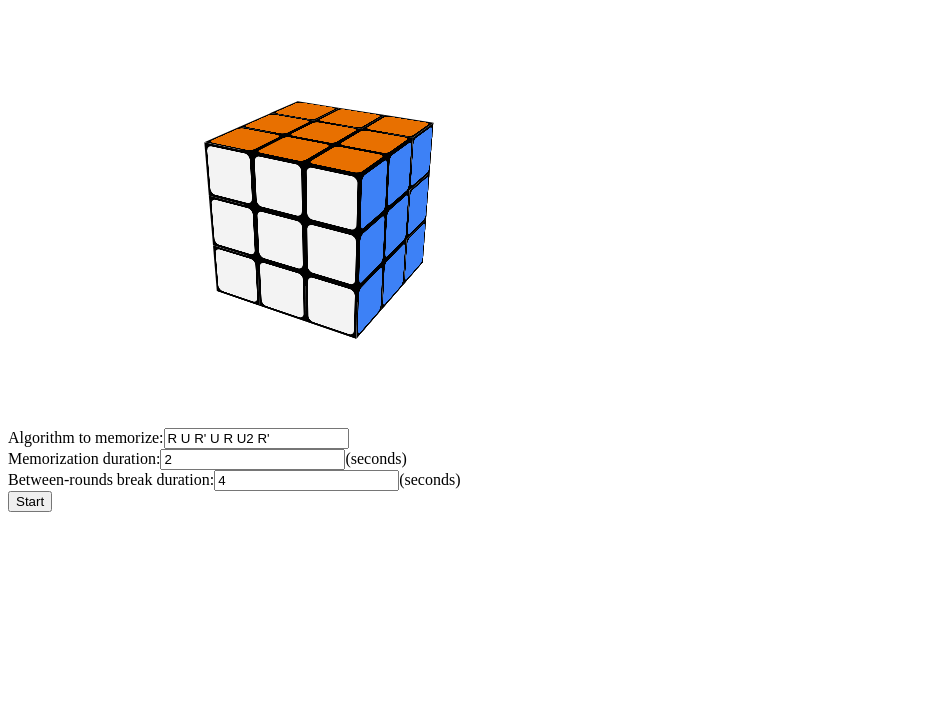
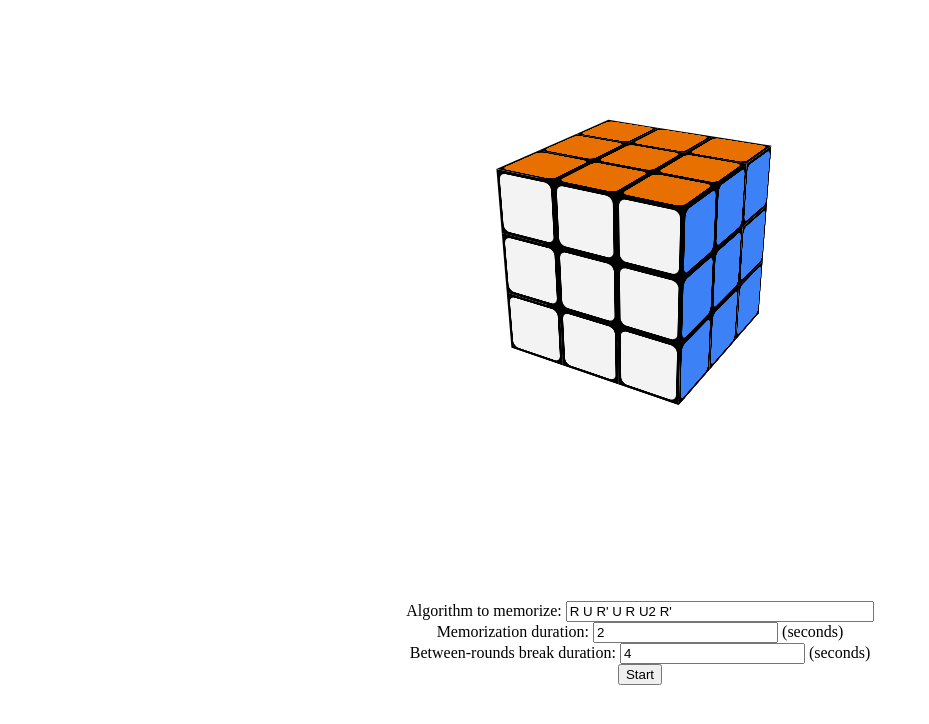
Before and after one commit to mikebolt/ThreeTwist, a website: page examples/MemorizationGame.html in a window 1280 px wide. Shown: the whole page, without its empty margins (0-929 px from the left). Drawn offline with Linux system fonts and the light colour scheme.

Commit message:
Layout changes

```diff
--- a/examples/MemorizationGame.html
+++ b/examples/MemorizationGame.html
@@ -5,30 +5,63 @@
     <title>Algorithm Memorization Game</title>
     <link rel="stylesheet" href="../build/styles/cube.css"/>
     <script src="../build/ThreeTwist.js"></script>
+    <style>
+      .centered {
+        margin-left: auto;
+        margin-right: auto;
+        text-align: center;
+      }
+
+      #cubeContainer {
+        width: 480px;
+        height: 480px;
+      }
+
+      #moveDisplay {
+        font-family: sans-serif;
+        font-weight: bold;
+        height: 1em;
+        width: 600px;
+      }
+
+      #prompt {
+        width: 800px;
+      }
+
+      #setupArea {
+        width: 600px;
+      }
+
+      #algorithmTextbox {
+        width: 300px;
+      }
+    </style>
   </head>
+  <body>
+    <div id="cubeContainer" style="width: 480px; height: 480px;" class="centered">
+    </div>
 
-  <div id="cubeContainer" style="width: 50%; height: 400px;">
-  </div>
+    <h1 id="moveDisplay" class="centered">
+    </h1><br/>
 
-  <h2 id="prompt">
-  </h2>
+    <h2 id="prompt" class="centered">
+    </h2>
 
-  <div id="setupArea">
-    <span>Algorithm to memorize:</span><input id="algorithmTextbox" type="text" value="R U R' U R U2 R'"/><br/>
-    <span>Memorization duration:</span><input id="memorizationDurationTextbox" type="text" value="2"/><span>(seconds)</span><br/>
-    <span>Between-rounds break duration:</span><input id="breakDurationTextbox" type="text" value="4"/><span>(seconds)</span><br/>
-    <input id="startButton" type="button" value="Start"/>
-  </div>
+    <div id="setupArea" class="centered">
+      <span>Algorithm to memorize: </span><input id="algorithmTextbox" type="text" value="R U R' U R U2 R'"/><br/>
+      <span>Memorization duration: </span><input id="memorizationDurationTextbox" type="text" value="2"/><span> (seconds)</span><br/>
+      <span>Between-rounds break duration: </span><input id="breakDurationTextbox" type="text" value="4"/><span> (seconds)</span><br/>
+      <input id="startButton" type="button" value="Start"/>
+    </div>
 
-  <div id="restartArea" style="display: none">
-    <input id="restartButton" type="button" value="Restart"/>
-  </div>
-
-  <body>
+    <div id="restartArea" style="display: none" class="centered">
+      <input id="restartButton" type="button" value="Restart"/>
+    </div>
     <script>
       var cube;
 
       var cubeContainer = document.getElementById('cubeContainer');
+      var moveDisplay = document.getElementById('moveDisplay');
       var prompt = document.getElementById('prompt');
       var setupArea = document.getElementById('setupArea');
       var algorithmTextbox = document.getElementById('algorithmTextbox');
@@ -207,11 +240,12 @@
       }
 
       function showMove(move) {
-        setPrompt(twistToString(move));
+        moveDisplay.innerHTML = twistToString(move);
         cube.immediateTwist(move);
       }
 
       function startTestPhase(algorithm, inverse, numMoves) {
+        clear(moveDisplay);
         resetCube();
         performAlgorithmInstantly(inverse);
         cube.twistDuration = defaultTwistDuration;
```
